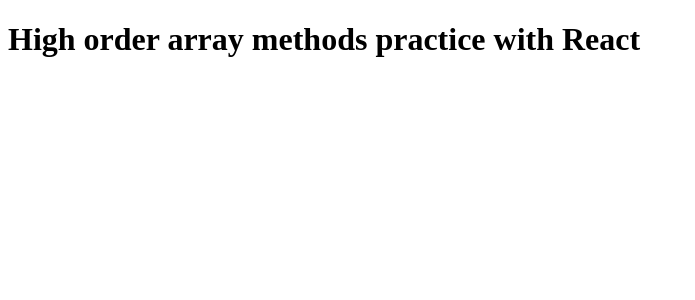
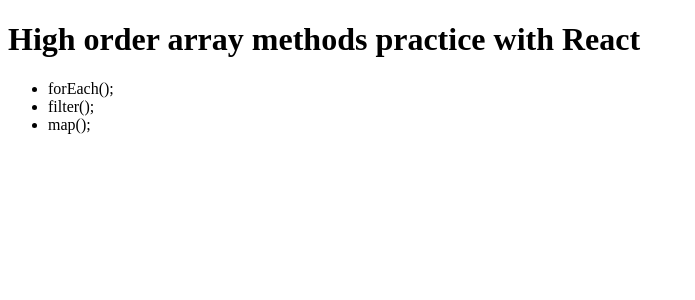
Before and after one commit to luis-pomare/array-method-exercises-with-react, a React (Create React App) app: page / in a window 1280 px wide. Shown: the top 300 px of the page, without its empty margins (0-695 px from the left). Built offline with nearby package versions, Linux system fonts and the light colour scheme.

Commit message:
Create nav component

```diff
--- a/src/components/header.js
+++ b/src/components/header.js
@@ -1,7 +1,10 @@
+import Nav from './nav';
+
 export default function header() {
   return (
     <header>
       <h1>High order array methods practice with React</h1>
+      <Nav />
     </header>
   );
 }
--- /dev/null
+++ b/src/components/nav.js
@@ -0,0 +1,11 @@
+export default function nav() {
+  return (
+    <nav>
+      <ul>
+        <li>forEach();</li>
+        <li>filter();</li>
+        <li>map();</li>
+      </ul>
+    </nav>
+  );
+}
```
